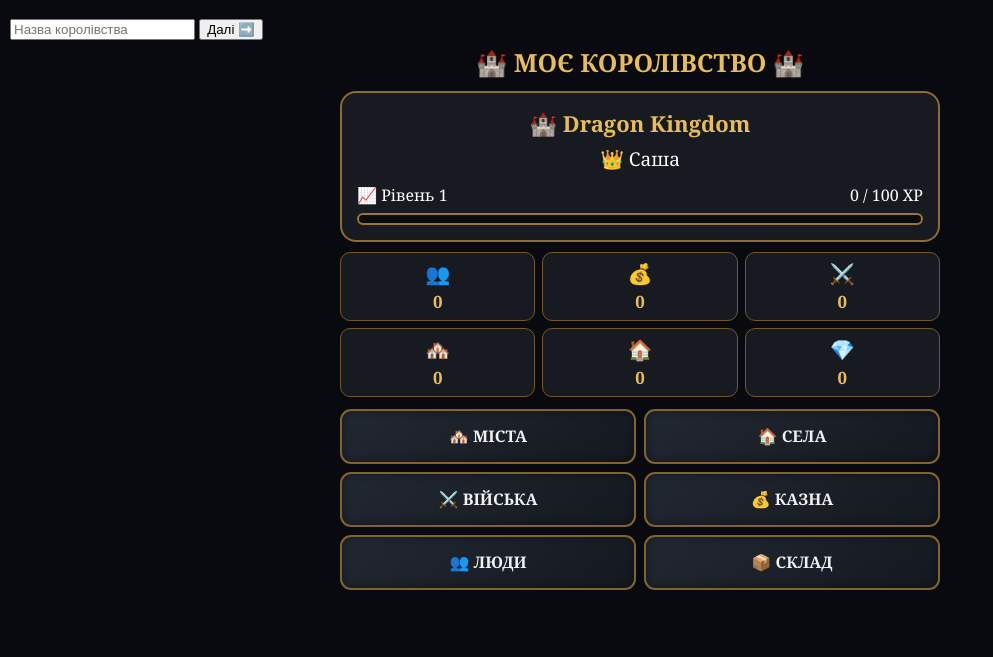
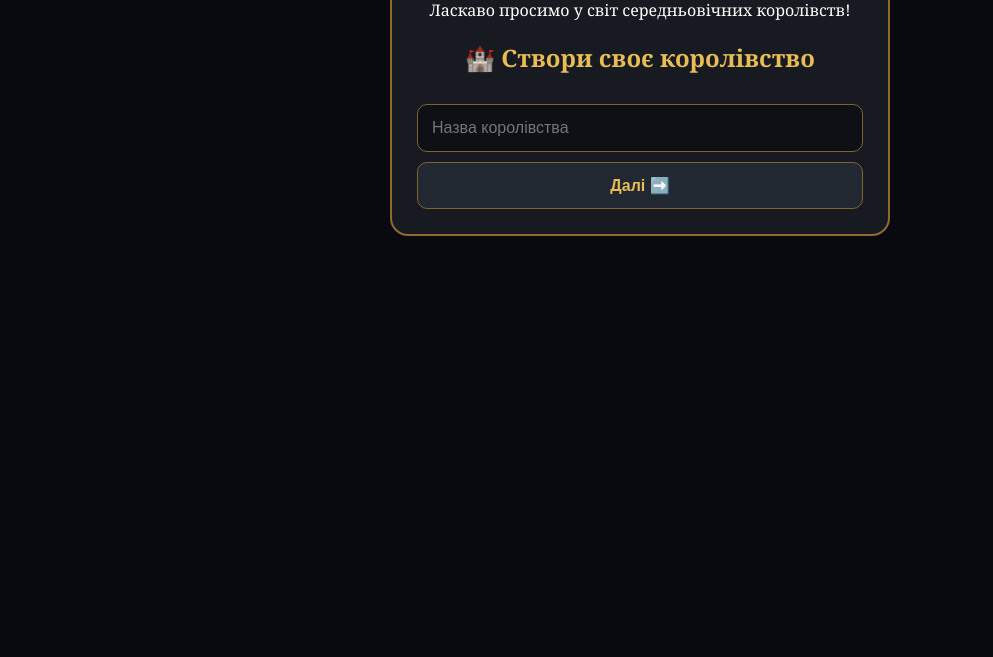
Before and after one commit to MrDragonkoo0/realm-of-kings, a plain HTML site: page index.html in a window 1280 px wide. Shown: the part 143-800 px from the top of the page, without its empty margins (0-993 px from the left). Drawn offline with Linux system fonts and the light colour scheme.

Commit message:
Add styles for registration and game sections
Added styles for registration form and game section.

```diff
--- a/style.css
+++ b/style.css
@@ -1,3 +1,56 @@
+#game {
+    display: none;
+}
+
+#registration {
+    max-width: 500px;
+    margin: 50px auto;
+    padding: 25px;
+    text-align: center;
+
+    background: #171a20;
+    border: 2px solid #8d6b32;
+    border-radius: 18px;
+}
+
+#registration h1 {
+    color: #e8bd55;
+}
+
+#registration h2 {
+    color: #e8bd55;
+}
+
+#registration input {
+    width: 100%;
+    padding: 14px;
+    margin: 10px 0;
+
+    box-sizing: border-box;
+
+    background: #0d1015;
+    color: white;
+
+    border: 1px solid #80632d;
+    border-radius: 10px;
+
+    font-size: 16px;
+}
+
+#registration button {
+    width: 100%;
+    padding: 13px;
+
+    background: #222832;
+    color: #e8bd55;
+
+    border: 1px solid #80632d;
+    border-radius: 10px;
+
+    font-size: 16px;
+    font-weight: bold;
+}
+
 * {
     box-sizing: border-box;
 }
```
